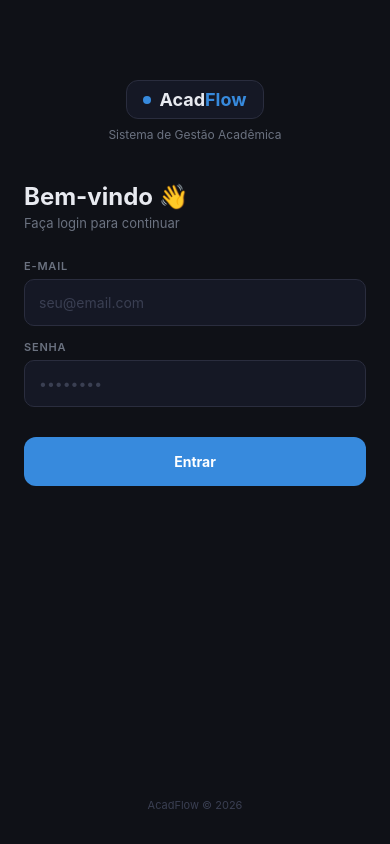
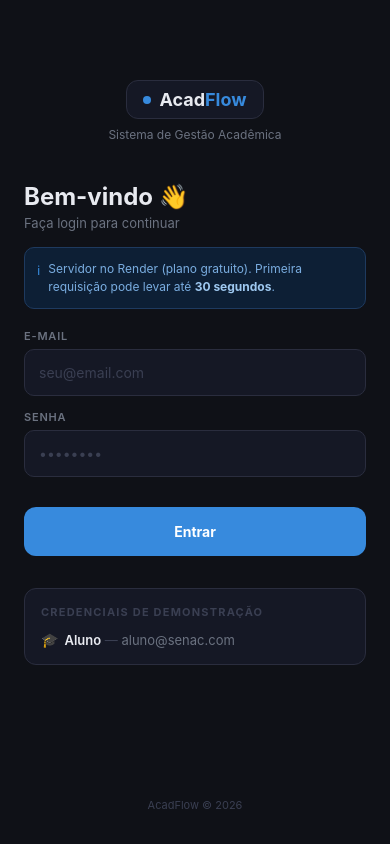
Before and after one commit to andrecsf/Mobile-Projeto-Integrador, a React Native app: screen / in a window 390 px wide. Built offline with nearby package versions, Linux system fonts and the light colour scheme.

Commit message:
adicionei campos de mensagem, credencial de demonstração que já leva a login direto

```diff
--- a/src/screens/LoginScreen.js
+++ b/src/screens/LoginScreen.js
@@ -47,6 +47,15 @@ export default function LoginScreen({ navigation, onLogin  }) {
       <Text style={styles.title}>Bem-vindo 👋</Text>
       <Text style={styles.subtitle}>Faça login para continuar</Text>
 
+      {/* Banner Render */}
+      <View style={styles.infoBanner}>
+        <Text style={styles.infoIcon}>ℹ</Text>
+        <Text style={styles.infoText}>
+          Servidor no Render (plano gratuito). Primeira requisição pode levar até{" "}
+          <Text style={styles.infoBold}>30 segundos</Text>.
+        </Text>
+      </View>
+
       <View style={styles.fieldGroup}>
         <Text style={styles.label}>E-MAIL</Text>
         <TextInput
@@ -84,6 +93,21 @@ export default function LoginScreen({ navigation, onLogin  }) {
           : <Text style={styles.btnTexto}>Entrar</Text>
         }
       </TouchableOpacity>
+
+      {/* Credenciais de demonstração — apenas Aluno */}
+      <View style={styles.demoCard}>
+        <Text style={styles.demoTitle}>CREDENCIAIS DE DEMONSTRAÇÃO</Text>
+        <TouchableOpacity
+          style={styles.demoRow}
+          activeOpacity={0.6}
+          onPress={() => { setEmail("aluno@senac.com"); setSenha("123456"); }}
+        >
+          <Text style={styles.demoIcon}>🎓</Text>
+          <Text style={styles.demoRole}>Aluno</Text>
+          <Text style={styles.demoDash}> — </Text>
+          <Text style={styles.demoEmail}>aluno@senac.com</Text>
+        </TouchableOpacity>
+      </View>
 
       <Text style={styles.footer}>AcadFlow © 2026</Text>
     </View>
@@ -138,7 +162,33 @@ const styles = StyleSheet.create({
   subtitle: {
     fontSize: 13,
     color: "#6b7280",
-    marginBottom: 28,
+    marginBottom: 16,
+  },
+  infoBanner: {
+    flexDirection: "row",
+    alignItems: "flex-start",
+    backgroundColor: "#0d1f35",
+    borderWidth: 0.5,
+    borderColor: "#1e3a5f",
+    borderRadius: 10,
+    padding: 12,
+    marginBottom: 20,
+    gap: 8,
+  },
+  infoIcon: {
+    fontSize: 13,
+    color: "#378ADD",
+    marginTop: 1,
+  },
+  infoText: {
+    flex: 1,
+    fontSize: 12,
+    color: "#7aade0",
+    lineHeight: 18,
+  },
+  infoBold: {
+    fontWeight: "700",
+    color: "#9ec8f0",
   },
   fieldGroup: {
     marginBottom: 14,
@@ -176,6 +226,42 @@ const styles = StyleSheet.create({
     fontSize: 14,
     fontWeight: "700",
   },
+  demoCard: {
+    marginTop: 32,
+    backgroundColor: "#151825",
+    borderRadius: 12,
+    padding: 16,
+    borderWidth: 0.5,
+    borderColor: "#2a2d3e",
+  },
+  demoTitle: {
+    fontSize: 11,
+    fontWeight: "700",
+    color: "#3a3f52",
+    letterSpacing: 1.2,
+    marginBottom: 12,
+  },
+  demoRow: {
+    flexDirection: "row",
+    alignItems: "center",
+  },
+  demoIcon: {
+    fontSize: 14,
+    marginRight: 6,
+  },
+  demoRole: {
+    fontSize: 13,
+    fontWeight: "600",
+    color: "#e8eaf0",
+  },
+  demoDash: {
+    fontSize: 13,
+    color: "#3a3f52",
+  },
+  demoEmail: {
+    fontSize: 13,
+    color: "#6b7280",
+  },
   footer: {
     marginTop: "auto",
     textAlign: "center",
```
